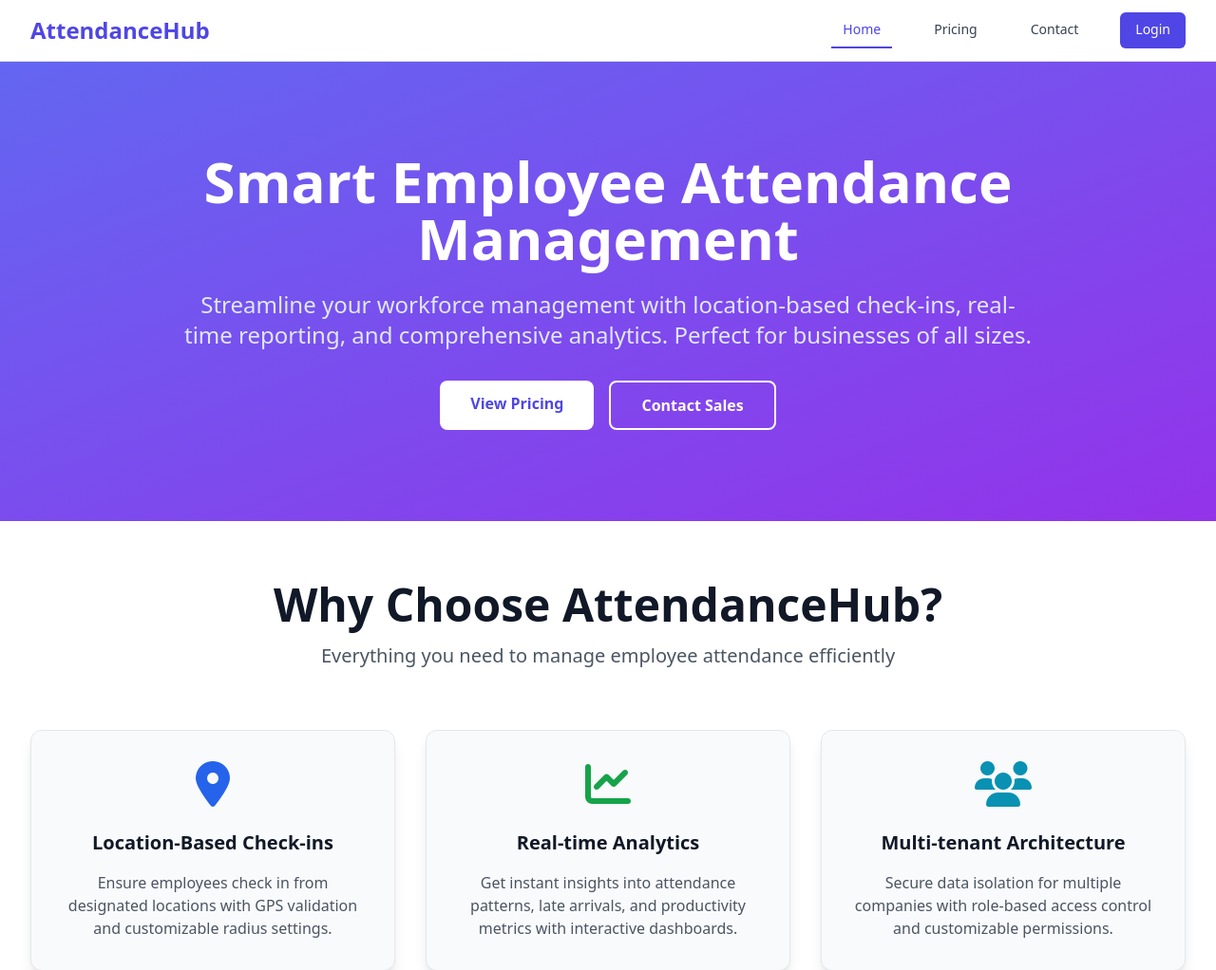
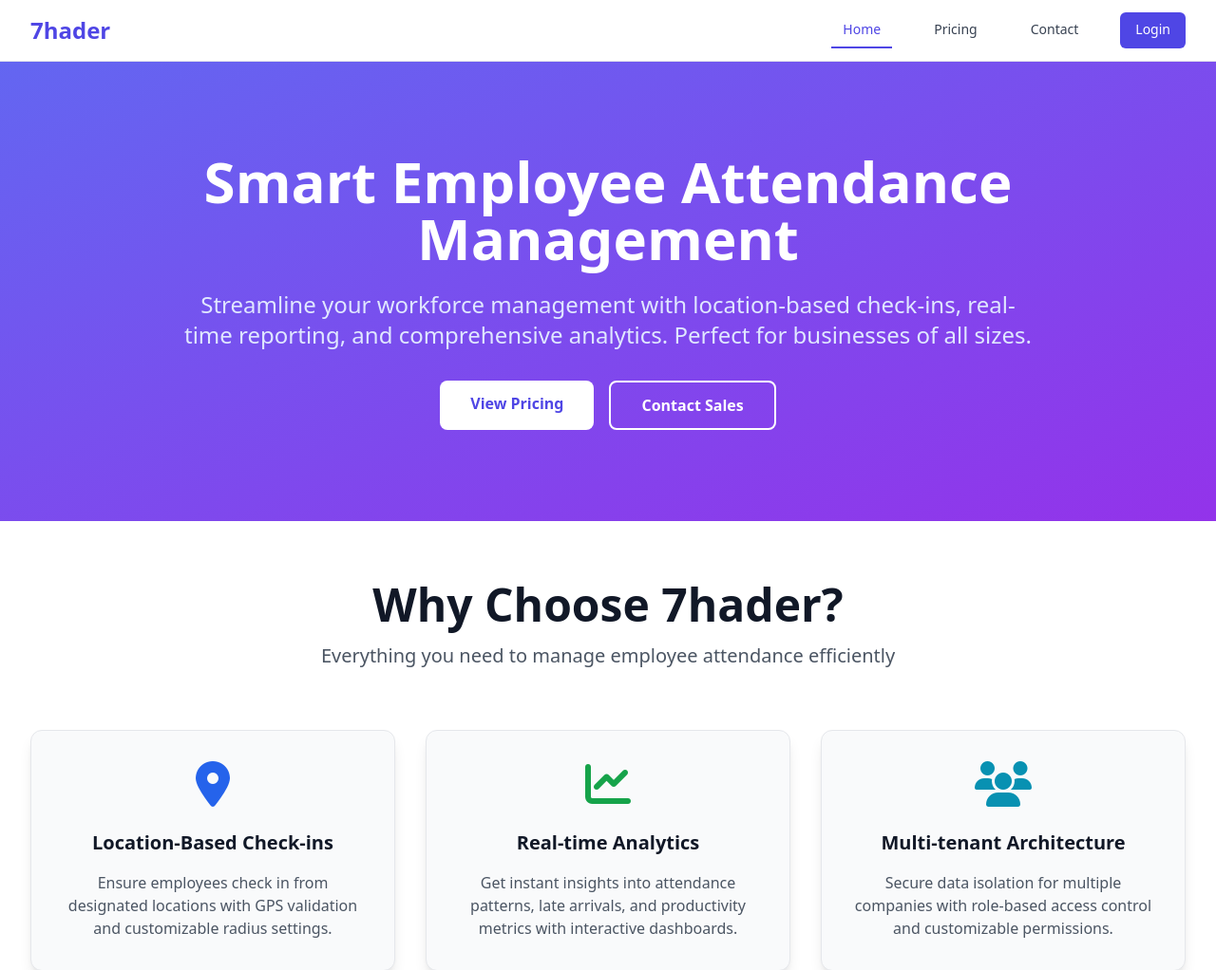
Before and after one commit to RamziHydan/atten, a Django app: page / in a window 1280 px wide. Shown: the top 1022 px of the page at 95% size. Run offline with Django 5.2, Linux system fonts and the light colour scheme; data comes from the database, SQL or seed files in the repository; both versions use the stored data as it was after the commit; some libraries are stand-ins or nearby versions.

Commit message:
change platform name

```diff
--- a/apps/companies/views.py
+++ b/apps/companies/views.py
@@ -99,7 +99,7 @@
                 # Log the user in
                 login(request, owner)
 
-                messages.success(request, f'Welcome to AttendanceHub! Your company "{company_name}" has been registered successfully.')
+                messages.success(request, f'Welcome to 7hader! Your company "{company_name}" has been registered successfully.')
                 return redirect('dashboard:dashboard')
 
         except Exception as e:
--- a/apps/subscriptions/views.py
+++ b/apps/subscriptions/views.py
@@ -21,7 +21,7 @@
 
     context = {
         'plans': plans,
-        'title': 'AttendanceHub - Smart Employee Attendance Management',
+        'title': '7hader - Smart Employee Attendance Management',
     }
     return render(request, 'subscriptions/home.html', context)
 
@@ -90,7 +90,7 @@
 
     context = {
         'plans': plans,
-        'title': 'Pricing Plans - AttendanceHub',
+        'title': 'Pricing Plans - 7hader',
     }
     return render(request, 'subscriptions/pricing.html', context)
 
@@ -552,6 +552,6 @@
         return redirect('subscriptions:contact')
 
     context = {
-        'title': 'Contact Us - AttendanceHub',
+        'title': 'Contact Us - 7hader',
     }
     return render(request, 'subscriptions/contact.html', context)
--- a/templates/attendance/check_in.html
+++ b/templates/attendance/check_in.html
@@ -1,6 +1,6 @@
 {% extends 'base/base.html' %}
 
-{% block title %}Check In - AttendanceHub{% endblock %}
+{% block title %}Check In - 7hader{% endblock %}
 
 {% block page_title %}Check In{% endblock %}
 
--- a/templates/attendance/employee_checkin.html
+++ b/templates/attendance/employee_checkin.html
@@ -3,7 +3,7 @@
 <head>
     <meta charset="UTF-8">
     <meta name="viewport" content="width=device-width, initial-scale=1.0">
-    <title>Check In - AttendanceHub</title>
+    <title>Check In - 7hader</title>
     <script src="https://cdn.tailwindcss.com"></script>
     <link rel="stylesheet" href="https://cdnjs.cloudflare.com/ajax/libs/font-awesome/6.0.0/css/all.min.css">
     <!-- Leaflet CSS for maps -->
--- a/templates/attendance/employee_checkout.html
+++ b/templates/attendance/employee_checkout.html
@@ -3,7 +3,7 @@
 <head>
     <meta charset="UTF-8">
     <meta name="viewport" content="width=device-width, initial-scale=1.0">
-    <title>Check Out - AttendanceHub</title>
+    <title>Check Out - 7hader</title>
     <script src="https://cdn.tailwindcss.com"></script>
     <link rel="stylesheet" href="https://cdnjs.cloudflare.com/ajax/libs/font-awesome/6.0.0/css/all.min.css">
     <script>
--- a/templates/auth/login.html
+++ b/templates/auth/login.html
@@ -1,6 +1,6 @@
 {% extends 'base/base.html' %}
 
-{% block title %}Login - AttendanceHub{% endblock %}
+{% block title %}Login - 7hader{% endblock %}
 
 {% block unauthenticated_content %}
 <div class="min-h-screen flex items-center justify-center bg-gradient-to-br from-blue-50 to-indigo-100 py-12 px-4 sm:px-6 lg:px-8">
@@ -16,7 +16,7 @@
                     Sign in to your account
                 </h2>
                 <p class="mt-2 text-center text-sm text-gray-600">
-                    Welcome to AttendanceHub - Your Smart Attendance Solution
+                    Welcome to 7hader - Your Smart Attendance Solution
                 </p>
             </div>
 
--- a/templates/base/base.html
+++ b/templates/base/base.html
@@ -90,7 +90,7 @@
                             <div class="flex-shrink-0 flex items-center">
                                 <a href="{% url 'dashboard:dashboard' %}" class="flex items-center">
                                     <i class="fas fa-clock text-primary-600 text-2xl mr-2"></i>
-                                    <span class="font-bold text-xl text-gray-900">AttendanceHub</span>
+                                    <span class="font-bold text-xl text-gray-900">7hader</span>
                                 </a>
                             </div>
 
@@ -332,7 +332,7 @@
         <footer class="bg-gray-800 text-white py-8 mt-auto">
             <div class="max-w-7xl mx-auto px-4 sm:px-6 lg:px-8">
                 <div class="text-center">
-                    <p>&copy; 2024 AttendanceHub. All rights reserved.</p>
+                    <p>&copy; 2024 7hader. All rights reserved.</p>
                 </div>
             </div>
         </footer>
--- a/templates/companies/register.html
+++ b/templates/companies/register.html
@@ -1,6 +1,6 @@
 {% extends 'base/base.html' %}
 
-{% block title %}Register Your Company - AttendanceHub{% endblock %}
+{% block title %}Register Your Company - 7hader{% endblock %}
 
 {% block unauthenticated_content %}
 <div class="min-h-screen flex items-center justify-center bg-gradient-to-br from-blue-50 to-indigo-100 py-12 px-4 sm:px-6 lg:px-8">
@@ -16,7 +16,7 @@
                     Register Your Company
                 </h2>
                 <p class="mt-2 text-center text-sm text-gray-600">
-                    Start your journey with AttendanceHub - Smart Attendance Management
+                    Start your journey with 7hader - Smart Attendance Management
                 </p>
             </div>
 
--- a/templates/dashboard/dashboard.html
+++ b/templates/dashboard/dashboard.html
@@ -1,6 +1,6 @@
 {% extends 'base/base.html' %}
 
-{% block title %}Dashboard - AttendanceHub{% endblock %}
+{% block title %}Dashboard - 7hader{% endblock %}
 
 {% block page_title %}Dashboard{% endblock %}
 
--- a/templates/subscriptions/contact.html
+++ b/templates/subscriptions/contact.html
@@ -9,7 +9,7 @@
     <div class="max-w-7xl mx-auto px-4 sm:px-6 lg:px-8">
         <div class="flex justify-between items-center h-16">
             <div class="flex items-center">
-                <a href="{% url 'subscriptions:home' %}" class="text-2xl font-bold text-indigo-600">AttendanceHub</a>
+                <a href="{% url 'subscriptions:home' %}" class="text-2xl font-bold text-indigo-600">7hader</a>
             </div>
             <div class="hidden md:flex space-x-8">
                 <a href="{% url 'subscriptions:home' %}" class="text-gray-700 hover:text-indigo-600 px-3 py-2 text-sm font-medium">Home</a>
@@ -201,7 +201,7 @@
     <div class="max-w-7xl mx-auto px-4 sm:px-6 lg:px-8">
         <div class="grid grid-cols-1 md:grid-cols-4 gap-8">
             <div class="col-span-1 md:col-span-2">
-                <h3 class="text-2xl font-bold text-white mb-4">AttendanceHub</h3>
+                <h3 class="text-2xl font-bold text-white mb-4">7hader</h3>
                 <p class="text-gray-300 mb-4">Smart employee attendance management with location-based check-ins, real-time reporting, and comprehensive analytics.</p>
                 <div class="flex space-x-4">
                     <a href="#" class="text-gray-400 hover:text-white"><i class="fab fa-twitter"></i></a>
@@ -229,7 +229,7 @@
             </div>
         </div>
         <div class="border-t border-gray-800 mt-8 pt-8 text-center">
-            <p class="text-gray-400">© 2024 AttendanceHub. All rights reserved.</p>
+            <p class="text-gray-400">© 2024 7hader. All rights reserved.</p>
         </div>
     </div>
 </footer>
--- a/templates/subscriptions/home.html
+++ b/templates/subscriptions/home.html
@@ -9,7 +9,7 @@
     <div class="max-w-7xl mx-auto px-4 sm:px-6 lg:px-8">
         <div class="flex justify-between items-center h-16">
             <div class="flex items-center">
-                <a href="{% url 'subscriptions:home' %}" class="text-2xl font-bold text-indigo-600">AttendanceHub</a>
+                <a href="{% url 'subscriptions:home' %}" class="text-2xl font-bold text-indigo-600">7hader</a>
             </div>
             <div class="hidden md:flex space-x-8">
                 <a href="{% url 'subscriptions:home' %}" class="text-indigo-600 px-3 py-2 text-sm font-medium border-b-2 border-indigo-600">Home</a>
@@ -69,7 +69,7 @@
 <section class="py-16 bg-white">
     <div class="max-w-7xl mx-auto px-4 sm:px-6 lg:px-8">
         <div class="text-center mb-16">
-            <h2 class="text-3xl md:text-5xl font-bold mb-4 text-gray-900">Why Choose AttendanceHub?</h2>
+            <h2 class="text-3xl md:text-5xl font-bold mb-4 text-gray-900">Why Choose 7hader?</h2>
             <p class="text-xl text-gray-600">Everything you need to manage employee attendance efficiently</p>
         </div>
 
@@ -210,9 +210,9 @@
     <div class="max-w-7xl mx-auto px-4 sm:px-6 lg:px-8">
         <div class="grid grid-cols-1 lg:grid-cols-2 gap-12 items-center">
             <div>
-                <h2 class="text-3xl md:text-5xl font-bold mb-6 text-gray-900">About AttendanceHub</h2>
+                <h2 class="text-3xl md:text-5xl font-bold mb-6 text-gray-900">About 7hader</h2>
                 <p class="text-xl mb-6 text-gray-700">We're passionate about helping businesses streamline their workforce management through innovative technology.</p>
-                <p class="mb-6 text-gray-600">Founded with the vision of making employee attendance tracking simple, accurate, and insightful, AttendanceHub serves companies of all sizes - from small startups to large enterprises.</p>
+                <p class="mb-6 text-gray-600">Founded with the vision of making employee attendance tracking simple, accurate, and insightful, 7hader serves companies of all sizes - from small startups to large enterprises.</p>
                 <p class="mb-8 text-gray-600">Our platform combines cutting-edge location technology with intuitive design to provide a seamless experience for both employers and employees.</p>
                 <div class="bg-white p-6 rounded-lg shadow-md">
                     <h5 class="font-bold text-blue-600 text-lg mb-2">Our Mission</h5>
@@ -248,7 +248,7 @@
     <div class="max-w-7xl mx-auto px-4 sm:px-6 lg:px-8">
         <div class="max-w-4xl mx-auto">
             <h2 class="text-3xl md:text-5xl font-bold mb-6">Ready to Transform Your Attendance Management?</h2>
-            <p class="text-xl mb-8 text-indigo-100">Join thousands of companies already using AttendanceHub to streamline their workforce management.</p>
+            <p class="text-xl mb-8 text-indigo-100">Join thousands of companies already using 7hader to streamline their workforce management.</p>
             <div class="flex flex-col sm:flex-row gap-4 justify-center">
                 <a href="{% url 'subscriptions:pricing' %}" class="bg-white text-indigo-600 hover:bg-gray-100 font-semibold py-3 px-8 rounded-lg transition duration-300">Start Free Trial</a>
                 <a href="{% url 'subscriptions:contact' %}" class="border-2 border-white text-white hover:bg-white hover:text-indigo-600 font-semibold py-3 px-8 rounded-lg transition duration-300">Schedule Demo</a>
@@ -262,7 +262,7 @@
     <div class="max-w-7xl mx-auto px-4 sm:px-6 lg:px-8">
         <div class="grid grid-cols-1 md:grid-cols-4 gap-8">
             <div class="col-span-1 md:col-span-2">
-                <h3 class="text-2xl font-bold text-white mb-4">AttendanceHub</h3>
+                <h3 class="text-2xl font-bold text-white mb-4">7hader</h3>
                 <p class="text-gray-300 mb-4">Smart employee attendance management with location-based check-ins, real-time reporting, and comprehensive analytics.</p>
                 <div class="flex space-x-4">
                     <a href="#" class="text-gray-400 hover:text-white"><i class="fab fa-twitter"></i></a>
@@ -290,7 +290,7 @@
             </div>
         </div>
         <div class="border-t border-gray-800 mt-8 pt-8 text-center">
-            <p class="text-gray-400">© 2024 AttendanceHub. All rights reserved.</p>
+            <p class="text-gray-400">© 2024 7hader. All rights reserved.</p>
         </div>
     </div>
 </footer>
--- a/templates/subscriptions/pricing.html
+++ b/templates/subscriptions/pricing.html
@@ -100,7 +100,7 @@
     <div class="max-w-7xl mx-auto px-4 sm:px-6 lg:px-8">
         <div class="flex justify-between items-center h-16">
             <div class="flex items-center">
-                <a href="{% url 'subscriptions:home' %}" class="text-2xl font-bold text-indigo-600">AttendanceHub</a>
+                <a href="{% url 'subscriptions:home' %}" class="text-2xl font-bold text-indigo-600">7hader</a>
             </div>
             <div class="hidden md:flex space-x-8">
                 <a href="{% url 'subscriptions:home' %}" class="text-gray-700 hover:text-indigo-600 px-3 py-2 text-sm font-medium">Home</a>
@@ -224,7 +224,7 @@
     <div class="max-w-7xl mx-auto px-4 sm:px-6 lg:px-8">
         <div class="grid grid-cols-1 md:grid-cols-4 gap-8">
             <div class="col-span-1 md:col-span-2">
-                <h3 class="text-2xl font-bold text-white mb-4">AttendanceHub</h3>
+                <h3 class="text-2xl font-bold text-white mb-4">7hader</h3>
                 <p class="text-gray-300 mb-4">Smart employee attendance management with location-based check-ins, real-time reporting, and comprehensive analytics.</p>
                 <div class="flex space-x-4">
                     <a href="#" class="text-gray-400 hover:text-white"><i class="fab fa-twitter"></i></a>
@@ -252,7 +252,7 @@
             </div>
         </div>
         <div class="border-t border-gray-800 mt-8 pt-8 text-center">
-            <p class="text-gray-400">© 2024 AttendanceHub. All rights reserved.</p>
+            <p class="text-gray-400">© 2024 7hader. All rights reserved.</p>
         </div>
     </div>
 </footer>
--- a/templates/subscriptions/subscribe.html
+++ b/templates/subscriptions/subscribe.html
@@ -286,7 +286,7 @@
     <div class="max-w-7xl mx-auto px-4 sm:px-6 lg:px-8">
         <div class="grid grid-cols-1 md:grid-cols-4 gap-8">
             <div class="col-span-1 md:col-span-2">
-                <h3 class="text-2xl font-bold text-white mb-4">AttendanceHub</h3>
+                <h3 class="text-2xl font-bold text-white mb-4">7hader</h3>
                 <p class="text-gray-300 mb-4">Smart employee attendance management with location-based check-ins, real-time reporting, and comprehensive analytics.</p>
                 <div class="flex space-x-4">
                     <a href="#" class="text-gray-400 hover:text-white"><i class="fab fa-twitter"></i></a>
@@ -314,7 +314,7 @@
             </div>
         </div>
         <div class="border-t border-gray-800 mt-8 pt-8 text-center">
-            <p class="text-gray-400">© 2024 AttendanceHub. All rights reserved.</p>
+            <p class="text-gray-400">© 2024 7hader. All rights reserved.</p>
         </div>
     </div>
 </footer>
```
Also changed, not shown: templates/subscriptions/manage.html (+4 -4 lines), db.sqlite3.
